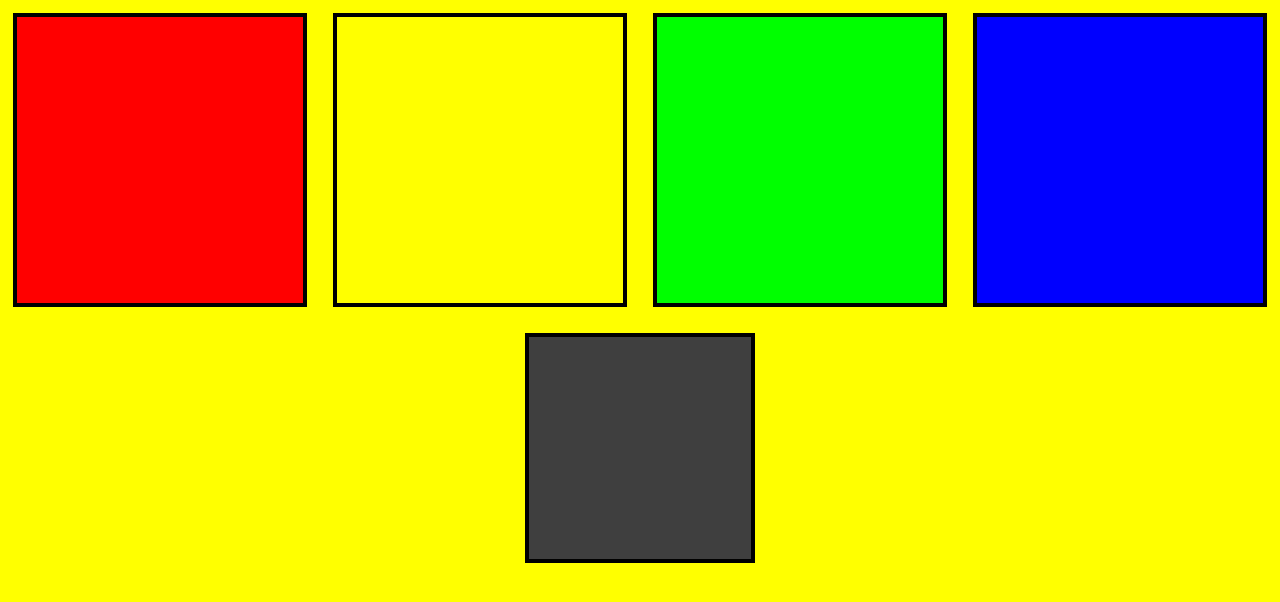
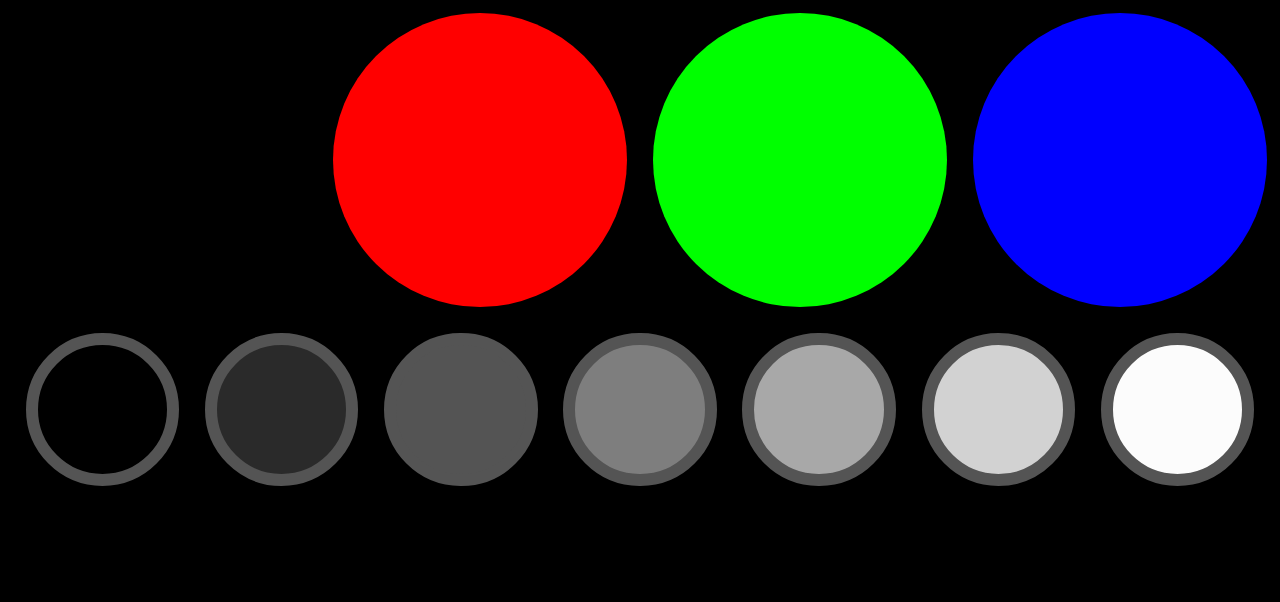
Before and after one commit to thiagohersan/ESP8266_LEDServerAP, a plain HTML site: page index.html in a window 1280 px wide. Drawn offline with Linux system fonts and the light colour scheme.

Commit message:
round buttons and using border to show brightness level

```diff
--- a/index.html
+++ b/index.html
@@ -1,10 +1,9 @@
 <!DOCTYPE html>
 <html>
   <head>
-    <title>#VIBE#</title>
     <style>
       body {
-        width: 100vw;
+        width: 100%;
         margin: 0;
         padding: 0;
       }
@@ -24,33 +23,62 @@
       .b {
         width: 100%;
         height: 100%;
-        border: 4px #000 solid;
+        border:none;
+        border-radius: 50%;
       }
-      body{background:#ff0;}
-      .sf {width:18vw;height:18vw;}
+      body{background:#000;}
+      .sf{width:12vw;height:12vw;}
+      .sb{border: 12px rgb(84,84,84) solid;}
+
     </style>
   </head>
   <body>
     <div class="c">
       <form class="f" action='/' method='GET'>
-        <input type="hidden" name="color" value="0xff0000">
+        <input type="hidden" name="color" value="000000">
+        <input class="b" type='submit' value="" style="background: #000000">
+      </form>
+      <form class="f" action='/' method='GET'>
+        <input type="hidden" name="color" value="ff0000">
         <input class="b" type='submit' value="" style="background: #ff0000">
       </form>
       <form class="f" action='/' method='GET'>
-        <input type="hidden" name="color" value="0xffff00">
-        <input class="b" type='submit' value="" style="background: #ffff00">
-      </form>
-      <form class="f" action='/' method='GET'>
-        <input type="hidden" name="color" value="0x00ff00">
+        <input type="hidden" name="color" value="00ff00">
         <input class="b" type='submit' value="" style="background: #00ff00">
       </form>
       <form class="f" action='/' method='GET'>
-        <input type="hidden" name="color" value="0x0000ff">
+        <input type="hidden" name="color" value="0000ff">
         <input class="b" type='submit' value="" style="background: #0000ff">
       </form>
+
+      <!--- brightness --->
       <form class='f sf' action='/' method='GET'>
-        <input type='hidden' name='brightness' value='63'>
-        <input class='b' type='submit' value='' style='background:rgb(63,63,63)'>
+        <input type='hidden' name='brightness' value='0'>
+        <input class='b sb' type='submit' value='' style='background:rgb(0,0,0)'>
+      </form>
+      <form class='f sf' action='/' method='GET'>
+        <input type='hidden' name='brightness' value='42'>
+        <input class='b sb' type='submit' value='' style='background:rgb(42,42,42)'>
+      </form>
+      <form class='f sf' action='/' method='GET'>
+        <input type='hidden' name='brightness' value='84'>
+        <input class='b sb' type='submit' value='' style='background:rgb(84,84,84)'>
+      </form>
+      <form class='f sf' action='/' method='GET'>
+        <input type='hidden' name='brightness' value='126'>
+        <input class='b sb' type='submit' value='' style='background:rgb(126,126,126)'>
+      </form>
+      <form class='f sf' action='/' method='GET'>
+        <input type='hidden' name='brightness' value='168'>
+        <input class='b sb' type='submit' value='' style='background:rgb(168,168,168)'>
+      </form>
+      <form class='f sf' action='/' method='GET'>
+        <input type='hidden' name='brightness' value='210'>
+        <input class='b sb' type='submit' value='' style='background:rgb(210,210,210)'>
+      </form>
+      <form class='f sf' action='/' method='GET'>
+        <input type='hidden' name='brightness' value='252'>
+        <input class='b sb' type='submit' value='' style='background:rgb(252,252,252)'>
       </form>
     </div>
   </body>
```
Also changed, not shown: 1 other file.
